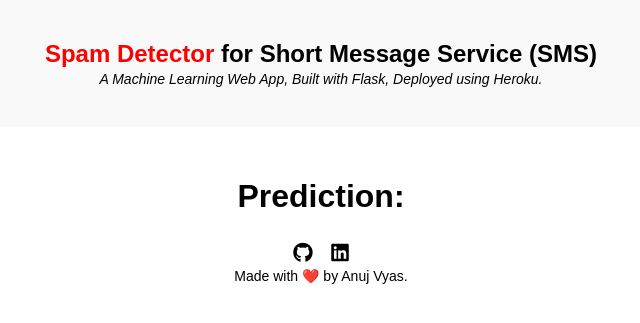
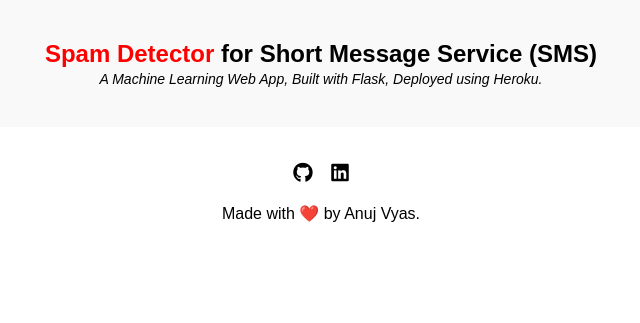
Before and after one commit to anujvyas/Spam-SMS-Classifier-Deployment, a Flask app: template templates/result.html in a window 1280 px wide. Shown: the top 323 px of the page, without its empty margins (319-959 px from the left). Run offline with Flask 2, Linux system fonts and the light colour scheme; the template is opened without the code that fills it, so the values that code supplies are empty; parts of the project's set-up code (start-up, migrations or seed data) failed here and were passed over; some libraries are stand-ins or nearby versions.

Commit message:
Updated Footer

```diff
--- a/templates/result.html
+++ b/templates/result.html
@@ -5,7 +5,8 @@
 		<meta charset="utf-8">
 		<title>Spam SMS Detector</title>
 		<link rel="shortcut icon" href="{{ url_for('static', filename='spam-favicon.ico') }}">
-		<link rel="stylesheet" type="text/css" href="{{ url_for('static', filename='styles.css') }}">
+		<link rel="stylesheet" type="text/css" href="../static/styles.css">
+        <!-- {{ url_for('static', filename='styles.css') }} -->
 		<script src="https://kit.fontawesome.com/5f3f547070.js" crossorigin="anonymous"></script>
 	</head>
 
@@ -13,7 +14,7 @@
 
 		<!-- Website Title -->
 		<div class="container">
-			<h2><span>Spam Detector</span> for Short Message Service (SMS)</h2>
+    		<h2 class='container-heading'><span>Spam Detector</span> for Short Message Service (SMS)</h2>
             <div class='description'>
     			<p>A Machine Learning Web App, Built with Flask, Deployed using Heroku.</p>
     		</div>
@@ -21,22 +22,22 @@
 
 		<!-- Result -->
 		<div class="results">
-			<h1 class='result'>Prediction: </h1>
+
 			{% if prediction==1 %}
-				<h1 class='result danger'>It is a SPAM message!</h1>
+				<h1 class='result'>Prediction: <span class='danger'>Oops! It is a SPAM message.</span></h1>
 			{% elif prediction==0 %}
-				<h1 class='result safe'>NOT a spam message.</h1>
+				<h1 class='result'>Prediction: <span class='safe'>Yay! NOT a spam message.</span></h1>
 			{% endif %}
 		</div>
 
-		<!-- Contact -->
+		<!-- Footer -->
+        <div class='footer'>
             <div class="contact">
                 <a target="_blank" href="https://github.com/anujvyas"><i class="fab fa-github fa-lg contact-icon"></i></a>
                 <a target="_blank" href="https://www.linkedin.com/in/anujkvyas"><i class="fab fa-linkedin fa-lg contact-icon"></i></a>
             </div>
-
-		<!-- Footer -->
-        <footer>Made with ❤️ by Anuj Vyas.</footer>
+            <p class='footer-ending'>Made with ❤️ by Anuj Vyas.</p>
+        </div>
 
 	</body>
 </html>
```
Also changed, not shown: templates/home.html (+10 -9 lines). Lines whose indentation alone changed are shown as unchanged.
